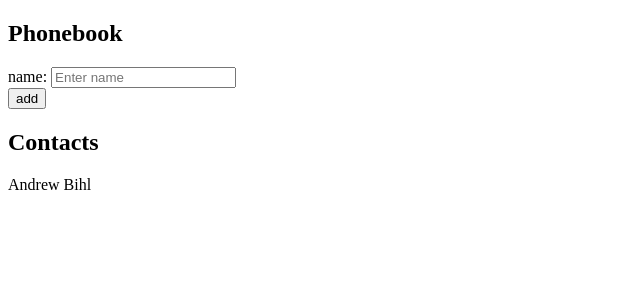
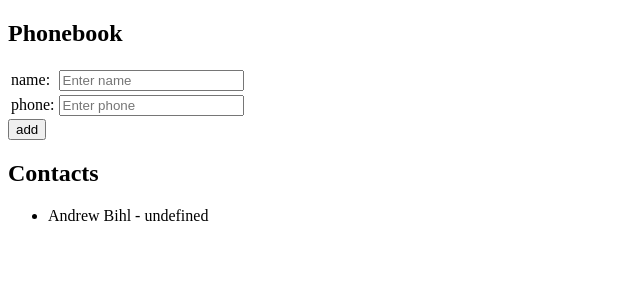
Before and after one commit to andrewbihl/fullstack-open-2020, a React (Create React App) app in the folder part2/phonebook/: page / in a window 1280 px wide. Shown: the top 300 px of the page, without its empty margins (0-640 px from the left). Built offline with nearby package versions, Linux system fonts and the light colour scheme.

Commit message:
finish 2.8

```diff
--- a/part2/phonebook/src/App.js
+++ b/part2/phonebook/src/App.js
@@ -5,51 +5,92 @@ const App = (props) => {
   const [persons, setPersons] = useState([{ name: "Andrew Bihl" }]);
 
   const [newName, setNewName] = useState("");
+  const [newPhone, setNewPhone] = useState("");
 
-  const submitNewName = () => {
-    setPersons(persons.concat({ name: newName }));
+  const submitNewContact = () => {
+    setPersons(persons.concat({ name: newName, phone: newPhone }));
+    setNewPhone("");
     setNewName("");
-  }
+  };
 
   const handleContactSubmit = (event) => {
-    event.preventDefault()
-    const names = persons.map(p => p.name)
+    event.preventDefault();
+    const names = persons.map((p) => p.name);
     if (names.includes(newName)) {
-        alert("Already got that one yo")
+      alert("Already got that one yo");
     } else {
-        submitNewName()
+      submitNewContact();
     }
-  };
-
-  const handleContactInputChange = (event) => {
-        console.log(event)
-        console.log(event.target)
-        console.log(event.target.value)
-        setNewName(event.target.value)
   };
 
   return (
     <div>
       <h2>Phonebook</h2>
-      <form onSubmit={handleContactSubmit}>
-        <div>
-          {"name: "}
-          <input
-            placeholder={"Enter name"}
-            value={newName}
-            onChange={handleContactInputChange}
-          />
-        </div>
-        <div>
-          <button type="submit">add</button>
-        </div>
-      </form>
+      <ContactForm
+        fields={[
+          {
+            name: "name",
+            value: newName,
+            setter: setNewName,
+          },
+          {
+            name: "phone",
+            value: newPhone,
+            setter: setNewPhone,
+          },
+        ]}
+        handleSubmit={handleContactSubmit}
+      ></ContactForm>
       <h2>Contacts</h2>
-      {persons.map((c) => (
-        <Contact contact={c} key={c.name + c.phone} />
-      ))}
+      <ul>
+        {persons.map((c) => (
+          <Contact contact={c} key={c.name + c.phone} />
+        ))}
+      </ul>
     </div>
   );
 };
 
+const ContactForm = (props) => {
+  const { fields, handleSubmit } = { ...props };
+
+  return (
+    <form onSubmit={handleSubmit}>
+      <div>
+        <table>
+          <tbody>
+            {fields.map((f) => (
+              <ContactFormRow field={f} key={f.name}></ContactFormRow>
+            ))}
+          </tbody>
+        </table>
+      </div>
+      <div>
+        <button type="submit">add</button>
+      </div>
+    </form>
+  );
+};
+
+const ContactFormRow = (props) => {
+  const { field } = { ...props };
+
+  const handleChange = (event, setter) => {
+    setter(event.target.value);
+  };
+
+  return (
+    <tr>
+      <td>{`${field.name}: `}</td>
+      <td>
+        <input
+          placeholder={`Enter ${field.name}`}
+          value={field.value}
+          onChange={(e) => handleChange(e, field.setter)}
+        />
+      </td>
+    </tr>
+  );
+};
+
 export default App;
--- a/part2/phonebook/src/components/Contact.js
+++ b/part2/phonebook/src/components/Contact.js
@@ -3,10 +3,9 @@ import React from "react"
 const Contact = (props) => {
     const {contact} = {...props}
     return (
-        <div>
-            <p>{contact.name}</p>
-            <p>{contact.phone}</p>
-        </div>
+        <li>
+            {`${contact.name} - ${contact.phone}`}
+        </li>
     )
 }
 
```
